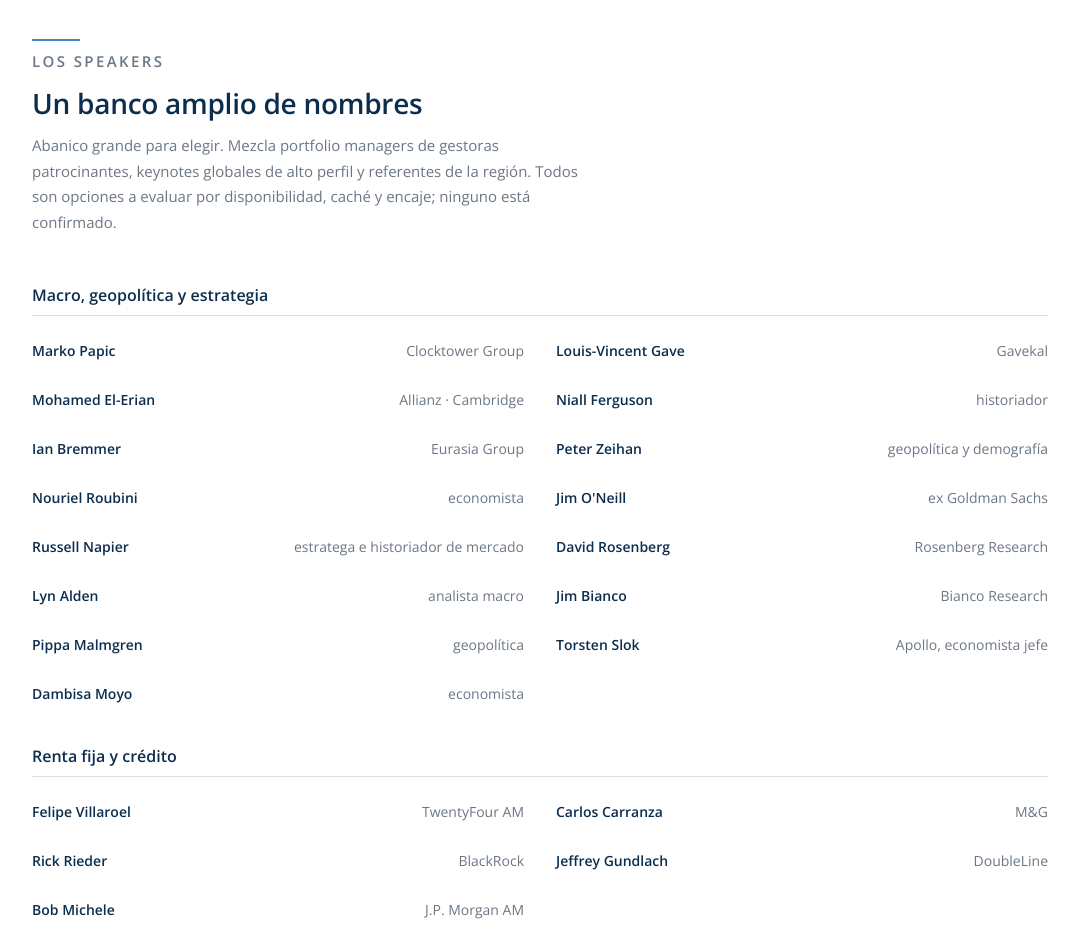
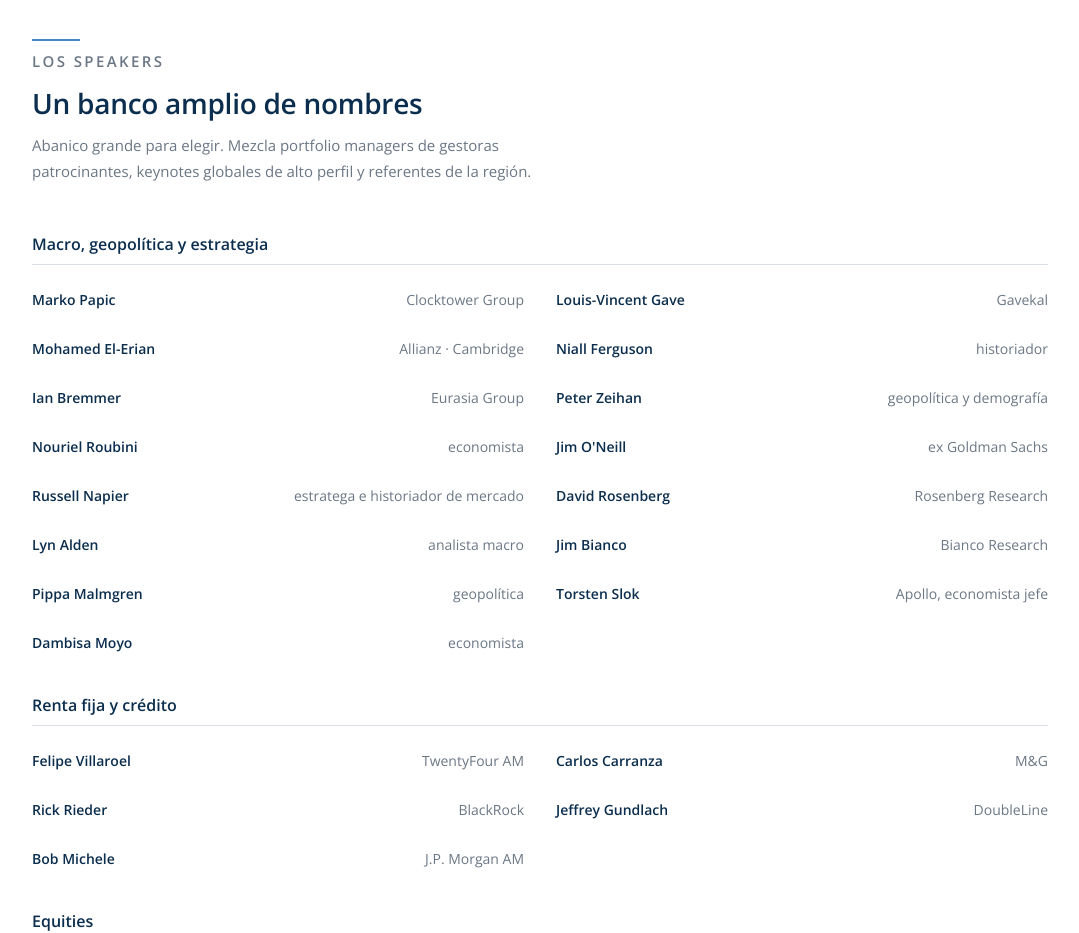
Before and after one commit to tinchomautner/kickoff-2027, a plain HTML site: page index.html in a window 1280 px wide. Shown: the part 3880-4813 px from the top of the page, without its empty margins (100-1179 px from the left). Drawn offline with Linux system fonts and the light colour scheme.

Commit message:
Quitar frase de opciones a evaluar en speakers

```diff
--- a/index.html
+++ b/index.html
@@ -313,7 +313,7 @@
       <hr class="accent">
       <p class="eyebrow">Los speakers</p>
       <h2>Un banco amplio de nombres</h2>
-      <p>Abanico grande para elegir. Mezcla portfolio managers de gestoras patrocinantes, keynotes globales de alto perfil y referentes de la región. Todos son opciones a evaluar por disponibilidad, caché y encaje; ninguno está confirmado.</p>
+      <p>Abanico grande para elegir. Mezcla portfolio managers de gestoras patrocinantes, keynotes globales de alto perfil y referentes de la región.</p>
     </div>
 
     <div class="spk-group">
```
